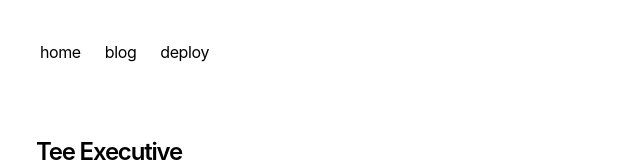
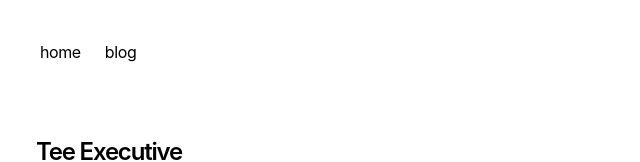
Before and after one commit to TeeExecutive/my-portfolio, a Next.js app: page / in a window 1280 px wide. Shown: the top 162 px of the page, without its empty margins (316-956 px from the left). Built offline with nearby package versions, Linux system fonts and the light colour scheme.

Commit message:
Removeing Deploy

```diff
--- a/app/components/nav.tsx
+++ b/app/components/nav.tsx
@@ -7,9 +7,9 @@
   '/blog': {
     name: 'blog',
   },
-  'https://vercel.com/templates/next.js/portfolio-starter-kit': {
-    name: 'deploy',
-  },
+//  'https://vercel.com/templates/next.js/portfolio-starter-kit': {
+//    name: 'deploy',
+//  },
 }
 
 export function Navbar() {
```
